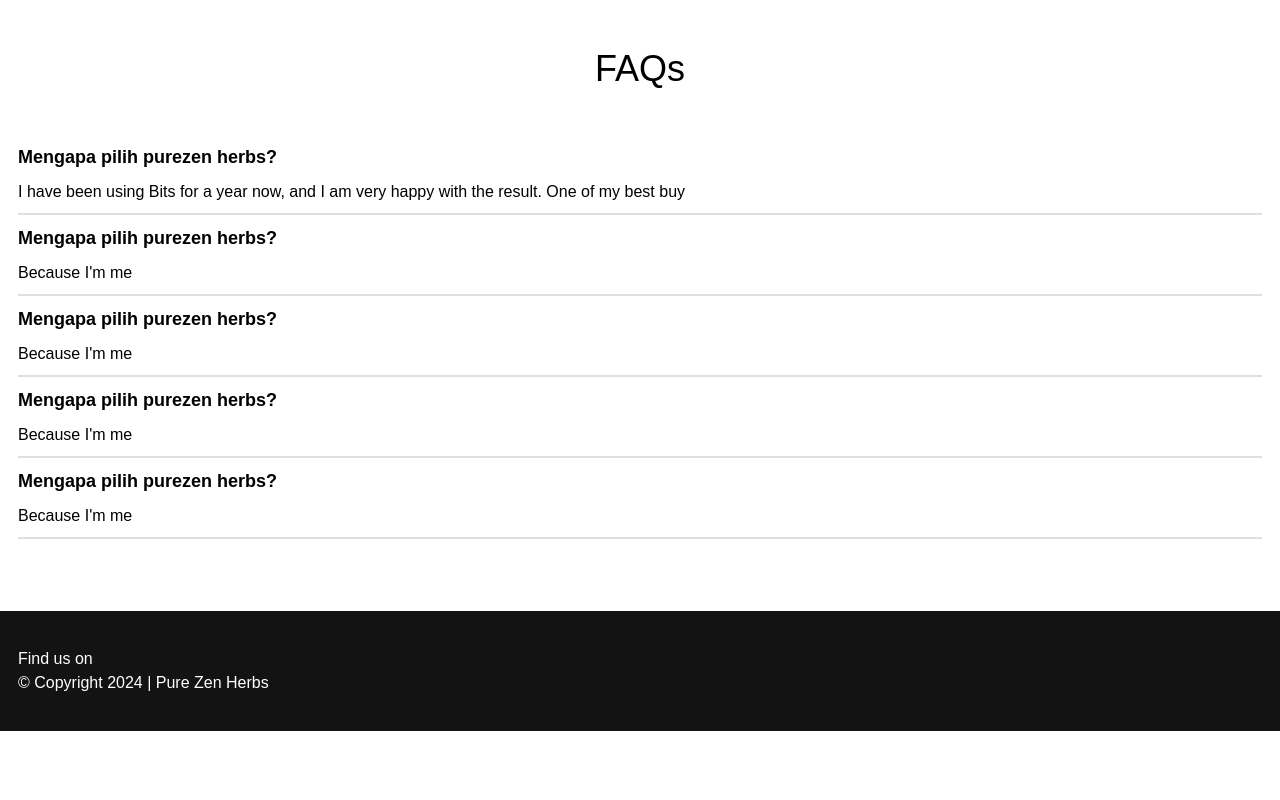
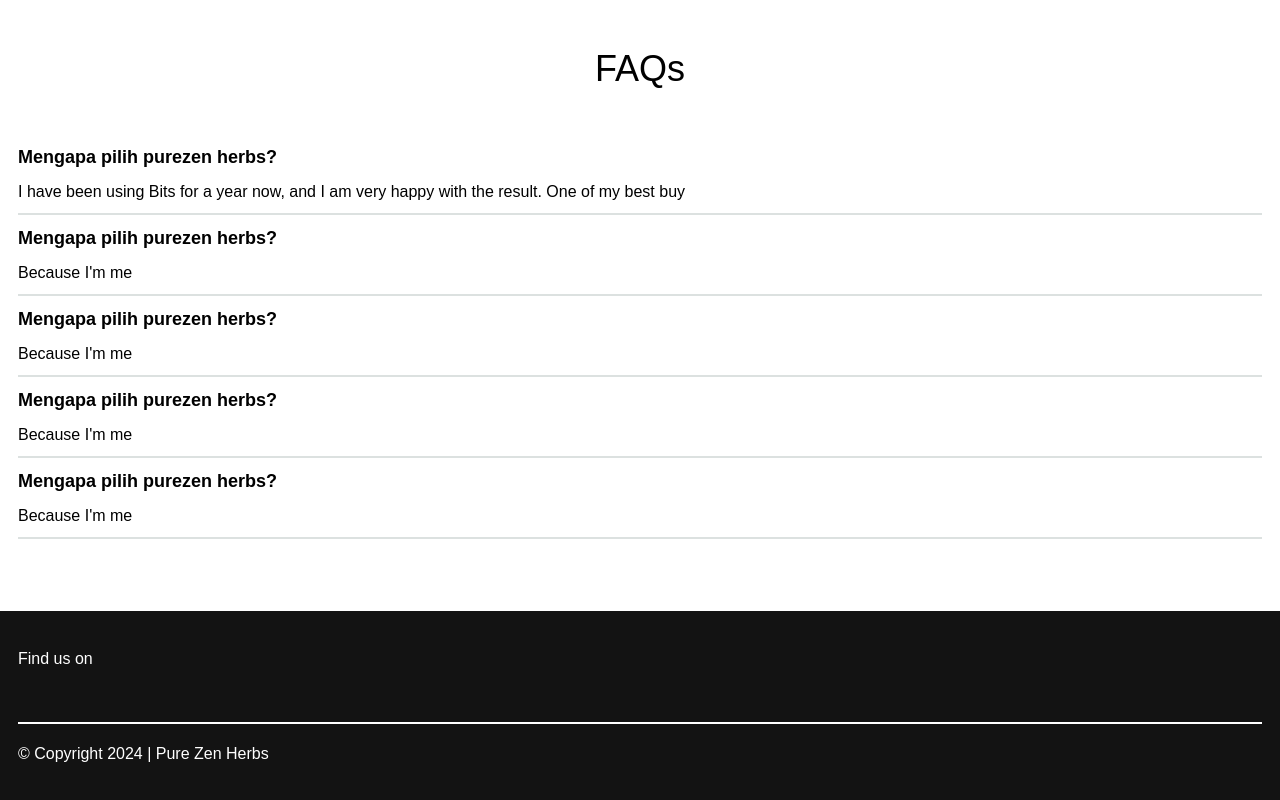
Before and after one commit to naprirfan/purezenherbs, a React (Create React App) app: page / in a window 1280 px wide. Shown: the part 2526-3326 px from the top of the page. Before the commit the page ends 3257 px from the top, so only its background shows below. Built offline with nearby package versions, Linux system fonts and the light colour scheme.

Commit message:
Fine tune footer

```diff
--- a/src/components/footer/Footer.tsx
+++ b/src/components/footer/Footer.tsx
@@ -1,3 +1,5 @@
+import db from '../../db.json';
+import { Separator } from '../separator/Separator';
 
 export const Footer = () => {
     const currentYear = new Date().getFullYear();
@@ -5,13 +7,20 @@
     return (
         <footer className="flex justify-center py-4 bg-charcoal">
             <div className="container px-2 text-white">
-                <div>
-                    <h3>Find us on</h3>
-                    <i className="fa-brands fa-instagram fa-xl"></i>
-                    <i className="fa-brands fa-facebook fa-xl"></i>
-                    <i className="fa-brands fa-whatsapp fa-xl"></i>
+                <div className="mb-2">
+                    <h3 className="mb-1">Find us on</h3>
+                    {
+                        db.socialMedias.map(media => {
+                            return (
+                                <a href={media.url} key={media.id} className="mr-1">
+                                    <i className={media.icon}></i>
+                                </a>
+                            )
+                        })
+                    }
                 </div>
-                <div>
+                <Separator mode="LIGHT" />
+                <div className="mt-2">
                     &copy; Copyright {currentYear} | Pure Zen Herbs
                 </div>
             </div>
--- a/src/components/separator/Separator.tsx
+++ b/src/components/separator/Separator.tsx
@@ -1,7 +1,13 @@
-export const Separator = () => {
+interface SeparatorProps {
+    mode?: 'DARK' | 'LIGHT'
+}
+
+export const Separator = ({mode = 'DARK'}: SeparatorProps) => {
+    const borderClassName = `container h-[1px] border ${mode === 'DARK' ? 'border-gray': 'border-white'}`
+
     return (
         <div className="flex justify-center">
-            <hr className="container h-[1px] border-gray border" />
+            <hr className={borderClassName} />
         </div>
     )
 }
--- a/src/db.json
+++ b/src/db.json
@@ -108,5 +108,22 @@
             "question": "Mengapa pilih purezen herbs?",
             "answer": "Because I'm me"
         }
+    ],
+    "socialMedias": [
+        {
+            "id": 1,
+            "icon": "fa-brands fa-instagram fa-xl",
+            "url": "https://instagram.com"
+        },
+        {
+            "id": 2,
+            "icon": "fa-brands fa-facebook fa-xl",
+            "url": "https://instagram.com"
+        },
+        {
+            "id": 3,
+            "icon": "fa-brands fa-whatsapp fa-xl",
+            "url": "https://instagram.com"
+        }
     ]
 }
```
